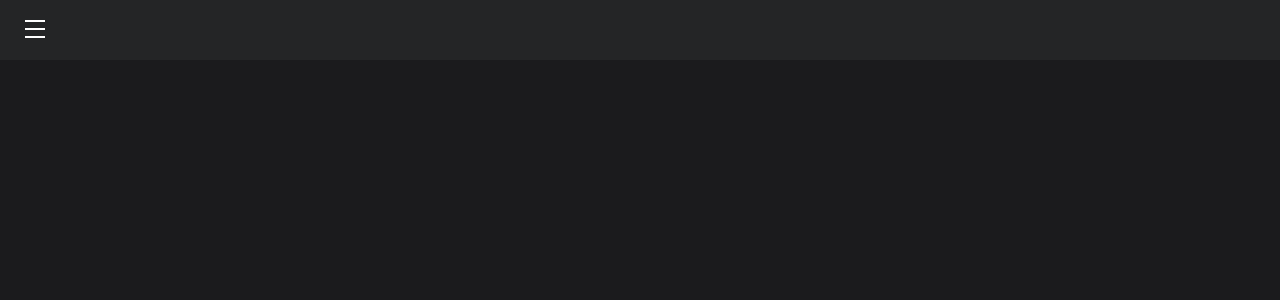
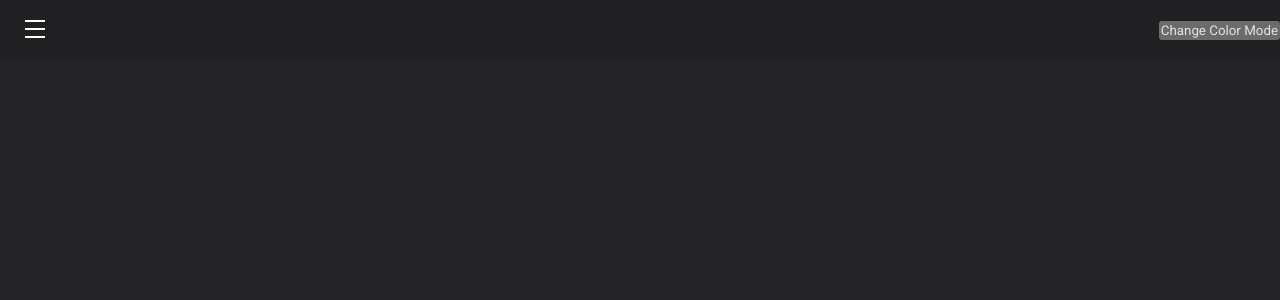
Before and after one commit to pouyacoder/BurgMenu, a Vue app: page / in a window 1280 px wide. Shown: the top 300 px of the page. Built offline with nearby package versions, Linux system fonts and the light colour scheme.

Commit message:
add: color mode

```diff
--- a/src/App.vue
+++ b/src/App.vue
@@ -8,11 +8,27 @@ export default {
   data: function () {
     return {
       showLeftPanel: false,
+      isDarkMode: true,
     };
+  },
+  computed: {
+    getColorMode: function () {
+      if (this.isDarkMode) {
+        return {
+          "color-scheme": "dark",
+        };
+      }
+      return {
+        "color-scheme": "light",
+      };
+    },
   },
   methods: {
     setShowLeftPanel: function (active) {
       this.showLeftPanel = active;
+    },
+    toggleColorMode: function () {
+      this.isDarkMode = this.isDarkMode ? false : true;
     },
   },
   components: { LeftPanel, OpenLeftPanel, CoverPanel, NavBar },
@@ -20,8 +36,12 @@ export default {
 </script>
 
 <template>
-  <div class="app">
-    <NavBar v-bind:open-panel-callback="setShowLeftPanel"> </NavBar>
+  <div class="app" v-bind:style="getColorMode">
+    <NavBar
+      v-bind:open-panel-callback="setShowLeftPanel"
+      v-bind:toggle-color-mode="toggleColorMode"
+    >
+    </NavBar>
     <LeftPanel
       v-bind:isActive="showLeftPanel"
       v-bind:closeBtnCallback="setShowLeftPanel"
@@ -39,6 +59,14 @@ export default {
   display: flex;
   flex-direction: row;
   justify-content: space-between;
-  background: #1b1b1d;
+  background: light-dark(var(--bg-color-light), var(--bg-color-dark));
+}
+
+.dark-mode {
+  color-scheme: dark;
+}
+
+.light-mode {
+  color-scheme: light;
 }
 </style>
--- a/src/components/CloseBar.vue
+++ b/src/components/CloseBar.vue
@@ -16,7 +16,7 @@ export default {
 <style>
 .close-bar {
   height: 50px;
-  background-color: #242526;
+  background-color: light-dark(var(--bg-color-light), var(--bg-color-dark));
   display: flex;
   flex-direction: row;
   justify-content: end;
--- a/src/components/CoverPanel.vue
+++ b/src/components/CoverPanel.vue
@@ -53,7 +53,7 @@ export default {
   position: absolute;
   width: 100%;
   height: 100%;
-  background-color: rgba(0, 0, 0, 0.315);
+  background-color: rgba(0, 0, 0, 0.274);
   z-index: 5;
   transition: all 500ms ease-in-out;
 }
--- a/src/components/LeftPanel.vue
+++ b/src/components/LeftPanel.vue
@@ -42,7 +42,7 @@ export default {
 .left-panel {
   height: 100%;
   width: 300px;
-  background-color: #242526;
+  background-color: light-dark(var(--bg-color-light), var(--bg-color-dark));
   position: relative;
   transition: left 500ms ease-in-out;
   z-index: 100;
--- a/src/components/NavBar.vue
+++ b/src/components/NavBar.vue
@@ -5,6 +5,7 @@ export default {
   name: "NavBar",
   props: {
     openPanelCallback: Function,
+    toggleColorMode: Function,
   },
   components: { OpenLeftPanel },
 };
@@ -15,18 +16,23 @@ export default {
     <OpenLeftPanel
       v-bind:open-panel-callback="openPanelCallback"
     ></OpenLeftPanel>
+    <button v-on:click="toggleColorMode">Change Color Mode</button>
   </div>
 </template>
 
 <style>
 .nav-bar {
   position: absolute;
-  background-color: #242526;
+  background-color: light-dark(
+    var(--nav-bg-color-light),
+    var(--nav-bg-color-dark)
+  );
   width: 100%;
   height: 60px;
   display: flex;
   flex-direction: row;
   align-items: center;
+  justify-content: space-between;
   padding-left: 25px;
 }
 </style>
--- a/src/main.css
+++ b/src/main.css
@@ -1,18 +1,18 @@
 @import url("https://fonts.googleapis.com/css2?family=Roboto:ital,wght@0,100;0,300;0,400;0,500;0,700;0,900;1,100;1,300;1,400;1,500;1,700;1,900&display=swap");
-@import url("https://fonts.googleapis.com/css2?family=Material+Symbols+Outlined:opsz,wght,FILL,GRAD@20..48,100..700,0..1,-50..200");
+/* @import url("https://fonts.googleapis.com/css2?family=Material+Symbols+Outlined:opsz,wght,FILL,GRAD@20..48,100..700,0..1,-50..200"); */
 
 :root {
   /* Light Plate */
   --bg-color-light: #ffffff;
-  --nav-bg-color-light: #FFFFFF;
-  --text-color-light: #1C1E21;
-  --hover-bg-color: #F2F2F2;
+  --nav-bg-color-light: #ffffff;
+  --text-color-light: #1c1e21;
+  --hover-bg-color-light: #f2f2f2;
 
   /* Dark Plate */
-  --background-color-dark: #1B1B1D;
-  --nav-bg-color-dark: #242526;
-  --text-color-dark: #E3E3E3;
-  --hover-bg-color: #272729;
+  --bg-color-dark: #242427;
+  --nav-bg-color-dark: #202022;
+  --text-color-dark: #e3e3e3;
+  --hover-bg-color-dark: #272729;
 
   /* Define color scheme */
   color-scheme: light dark;
@@ -23,8 +23,8 @@
   padding: 0;
   margin: 0;
   /* TODO: use color scheme */
-  /* color: light-dark(var(--text-color-light), var(--text-color-dark)); */
-  color: #E3E3E3;
+  color: light-dark(var(--text-color-light), var(--text-color-dark));
+  /* color: #E3E3E3; */
   font-family: "Roboto", sans-serif;
   font-weight: 400;
   font-style: normal;
```
Also changed, not shown: src/components/Item.vue (+12 -14 lines).
